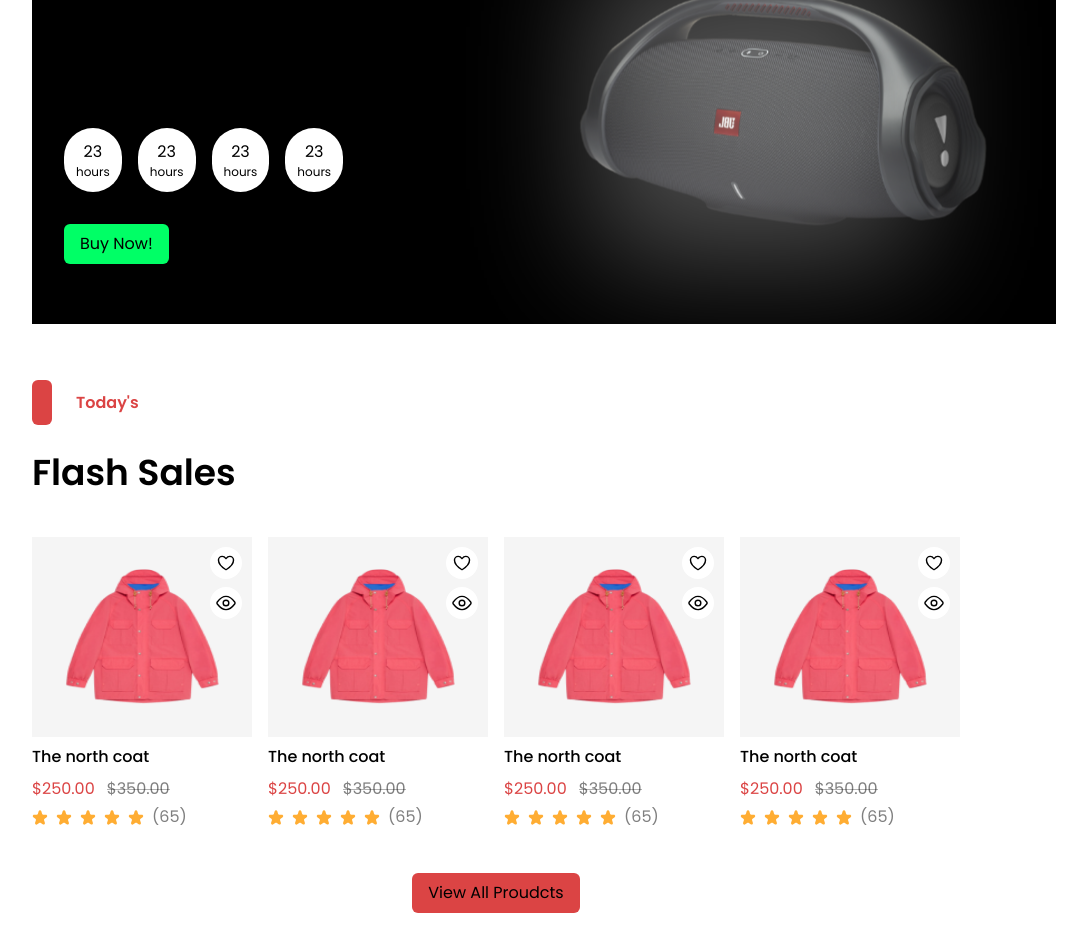
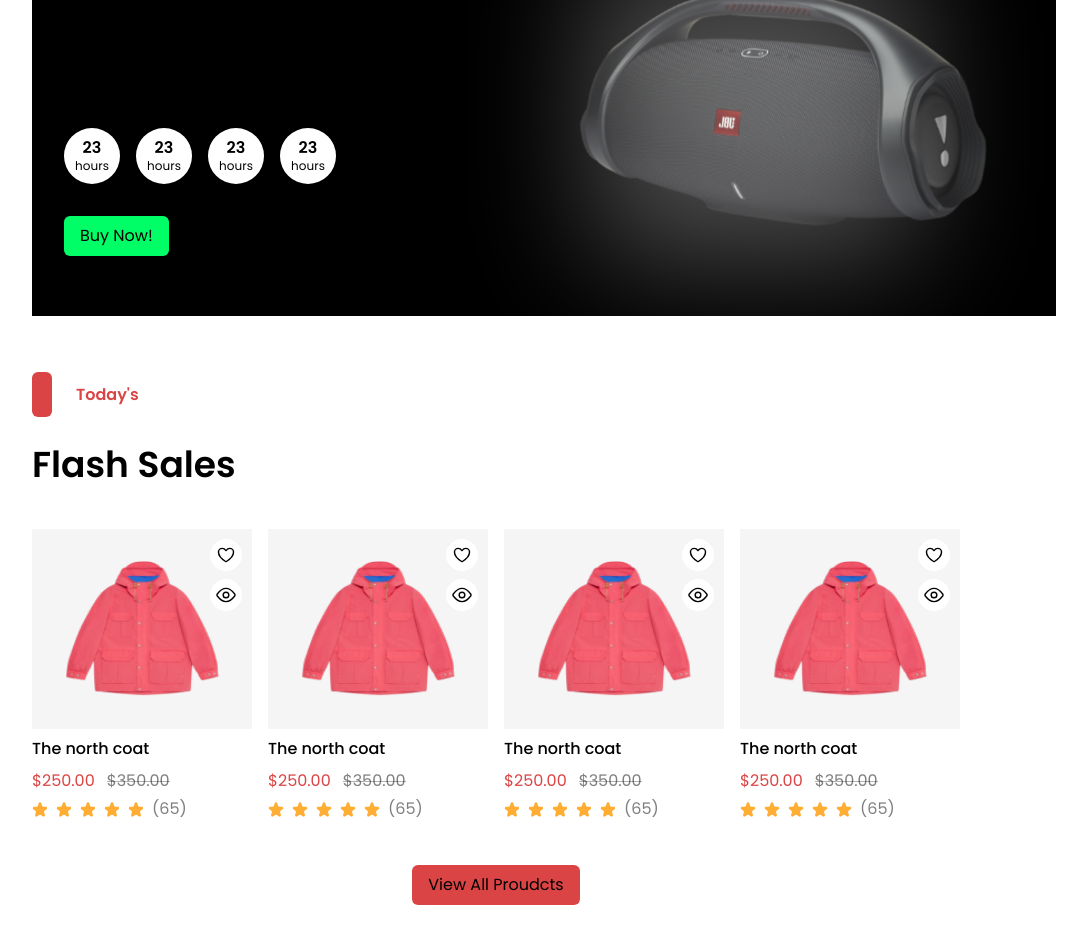
Before and after one commit to Enielect/e-commerce, a Next.js app: page / in a window 1280 px wide. Shown: the part 1893-2828 px from the top of the page, without its empty margins (64-1151 px from the left). Built offline with nearby package versions, Linux system fonts and the light colour scheme.

Commit message:
modify fancy card component

```diff
--- a/components/Home/FancyCard.tsx
+++ b/components/Home/FancyCard.tsx
@@ -41,8 +41,8 @@ function TimerWrapper() {
 
 function Timer() {
   return (
-    <div className="bg-primary p-3 ronded-full flex flex-col justify-center rounded-full items-center">
-      <span className="text-16-semibold">23</span>
+    <div className="bg-primary p-3 w-[3.5rem] h-[3.5rem] ronded-full flex flex-col justify-center rounded-full items-center">
+      <span className="title-16-semibold">23</span>
       <span className="text-xs">hours</span>
     </div>
   );
```
